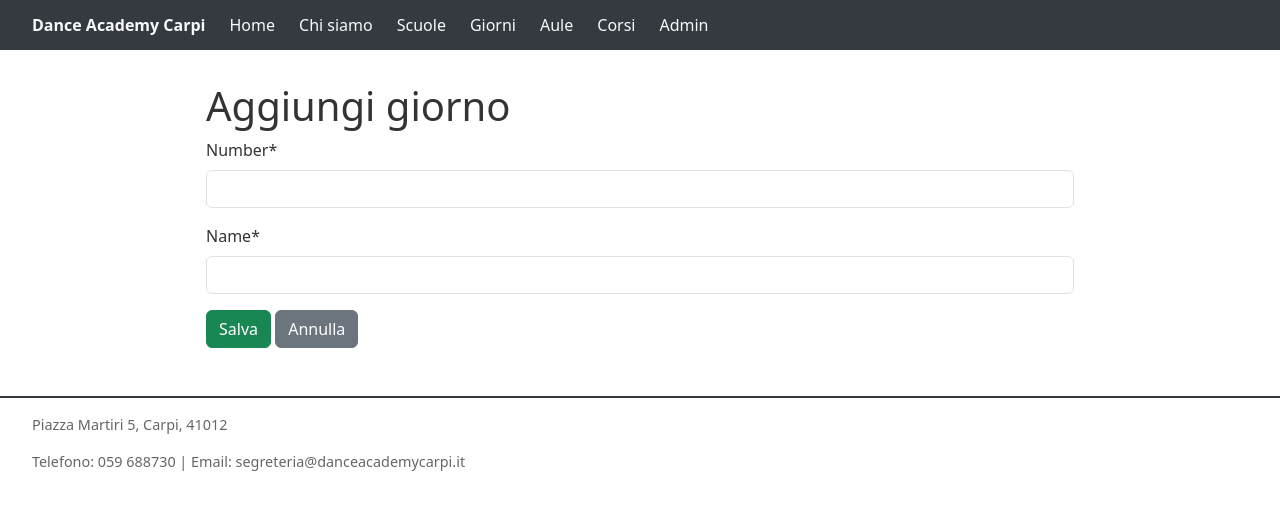
After one commit to NicoloSimonini-Itsolivetti/progetto-dance-school, a Django app: page /configurazione/giorni/nuovo/ in a window 1280 px wide. The commit adds this page. Shown: the top 510 px of the page. Run offline with Django 5.2, Linux system fonts and the light colour scheme; some libraries are stand-ins or nearby versions.

Commit message:
form per i giorni della settimana

```diff
--- /dev/null
+++ b/school/templates/school/dayoftheweek_form.html
@@ -0,0 +1,12 @@
+{% extends "base.html" %}
+{% load crispy_forms_tags %}
+{% block title %}{% if object %}Modifica{% else %}Nuovo{% endif %} Giorno{% endblock %}
+{% block content %}
+    <h1>{% if object %}Modifica giorno{% else %}Aggiungi giorno{% endif %}</h1>
+    <form method="post">
+        {% csrf_token %}
+        {{ form|crispy }}
+        <button type="submit" class="btn btn-success">Salva</button>
+        <a href="{% url 'day_list' %}" class="btn btn-secondary">Annulla</a>
+    </form>
+{% endblock %}
--- a/school/templates/school/dayoftheweek_list.html
+++ b/school/templates/school/dayoftheweek_list.html
@@ -3,6 +3,7 @@
 {% block list-header %}
     <th>N.</th>
     <th>Giorno</th>
+    <th></th>
     <th></th>
 {% endblock %}
 {% block list-body %}
@@ -11,6 +12,10 @@
             <td>{{ giorno.number }}</td>
             <td>{{ giorno.name }}</td>
             <td><a href="{% url 'day_detail' giorno.pk %}">Dettagli</a></td>
+            <td><a href="{% url 'day_update' giorno.pk %}">Modifica</a></td>
         </tr>
     {% endfor %}
 {% endblock %}
+{% block list-footer %}
+    <a href="{% url 'day_create' %}">Aggiungi giorno</a>
+{% endblock %}
--- a/school/urls.py
+++ b/school/urls.py
@@ -4,6 +4,8 @@ from school import views
 urlpatterns = [
     path("giorni/", views.DayOfTheWeekListView.as_view(), name="day_list"),
     path("giorni/<int:pk>/", views.DayOfTheWeekDetailView.as_view(), name="day_detail"),
+    path("giorni/nuovo/", views.DayOfTheWeekCreateView.as_view(), name="day_create"),
+    path("giorni/<int:pk>/modifica/", views.DayOfTheWeekUpdateView.as_view(), name="day_update"),
     path("aule/", views.ClassroomListView.as_view(), name="classroom_list"),
     path("aule/<int:pk>/", views.ClassroomDetailView.as_view(), name="classroom_detail"),
     path("corsi/", views.CourseListView.as_view(), name="course_list"),
--- a/school/views.py
+++ b/school/views.py
@@ -9,6 +9,18 @@ class DayOfTheWeekListView(ListView):
 
 class DayOfTheWeekDetailView(DetailView):
     model = DayOfTheWeek
+
+
+class DayOfTheWeekCreateView(CreateView):
+    model = DayOfTheWeek
+    fields = ["number", "name"]
+    success_url = reverse_lazy("day_list")
+
+
+class DayOfTheWeekUpdateView(UpdateView):
+    model = DayOfTheWeek
+    fields = ["number", "name"]
+    success_url = reverse_lazy("day_list")
 
 
 class ClassroomListView(ListView):
```
